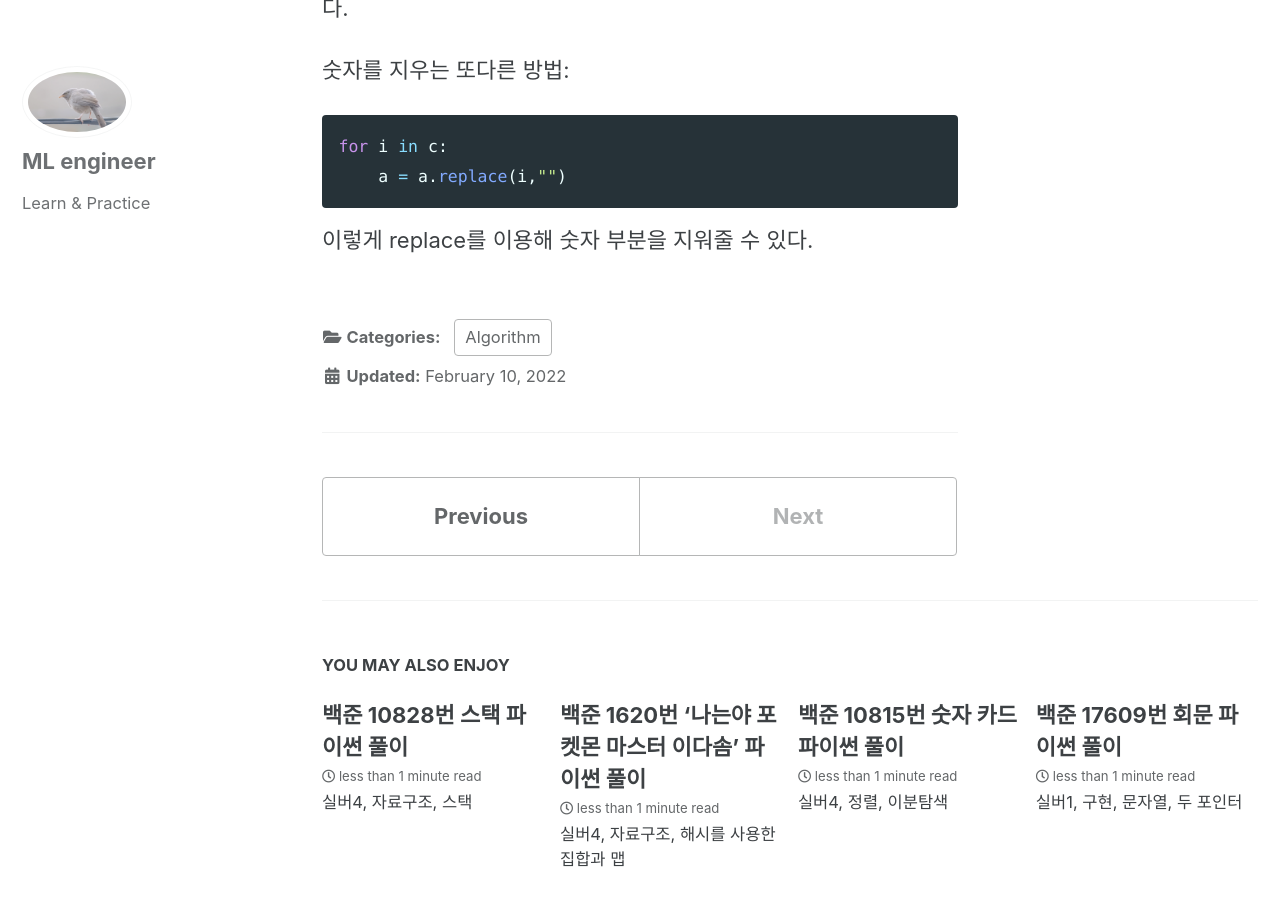
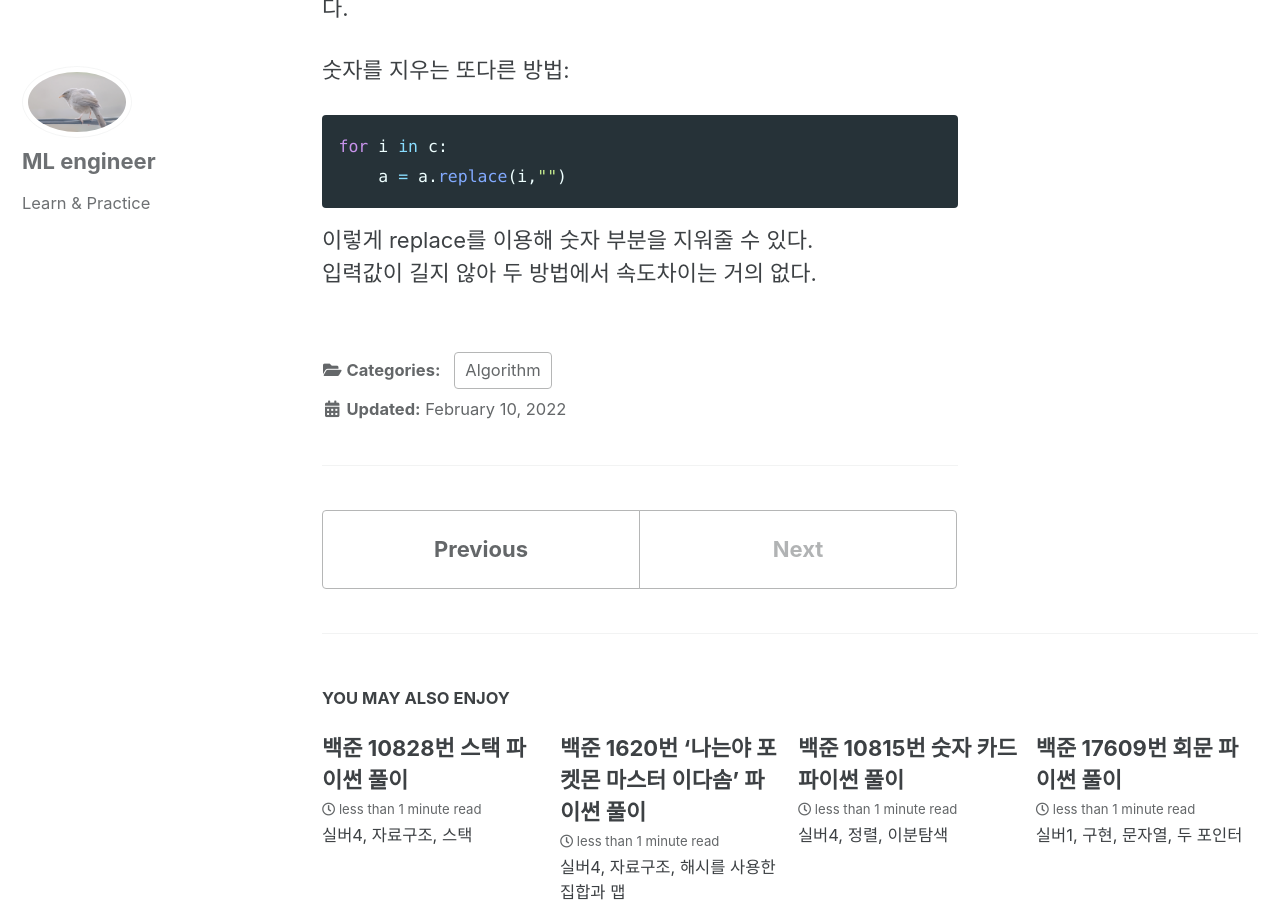
Before and after one commit to Donghee4/Donghee4.github.io, a Jekyll site: the page built from _posts/2022-02-10-36.md, in a window 1280 px wide and 900 px high, scrolled down 793 px. Built offline with Jekyll 4.4.1, drawn with Linux system fonts in a browser that asks for light colours; cached includes are drawn as plain includes.

Commit message:
백준 16178번

````diff
--- a/_posts/2022-02-10-36.md
+++ b/_posts/2022-02-10-36.md
@@ -28,4 +28,5 @@ else:
 for i in c:
     a = a.replace(i,"")
 ```
-이렇게 replace를 이용해 숫자 부분을 지워줄 수 있다.
+이렇게 replace를 이용해 숫자 부분을 지워줄 수 있다.<br>
+입력값이 길지 않아 두 방법에서 속도차이는 거의 없다.
````
